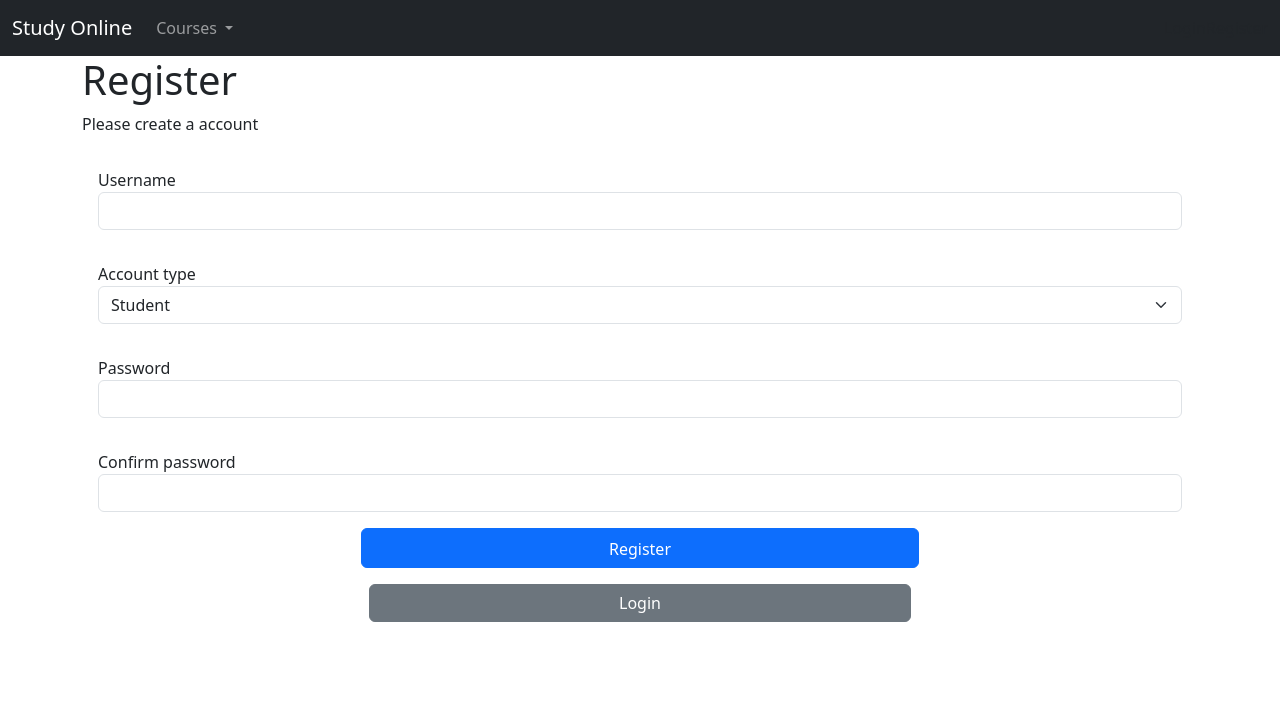
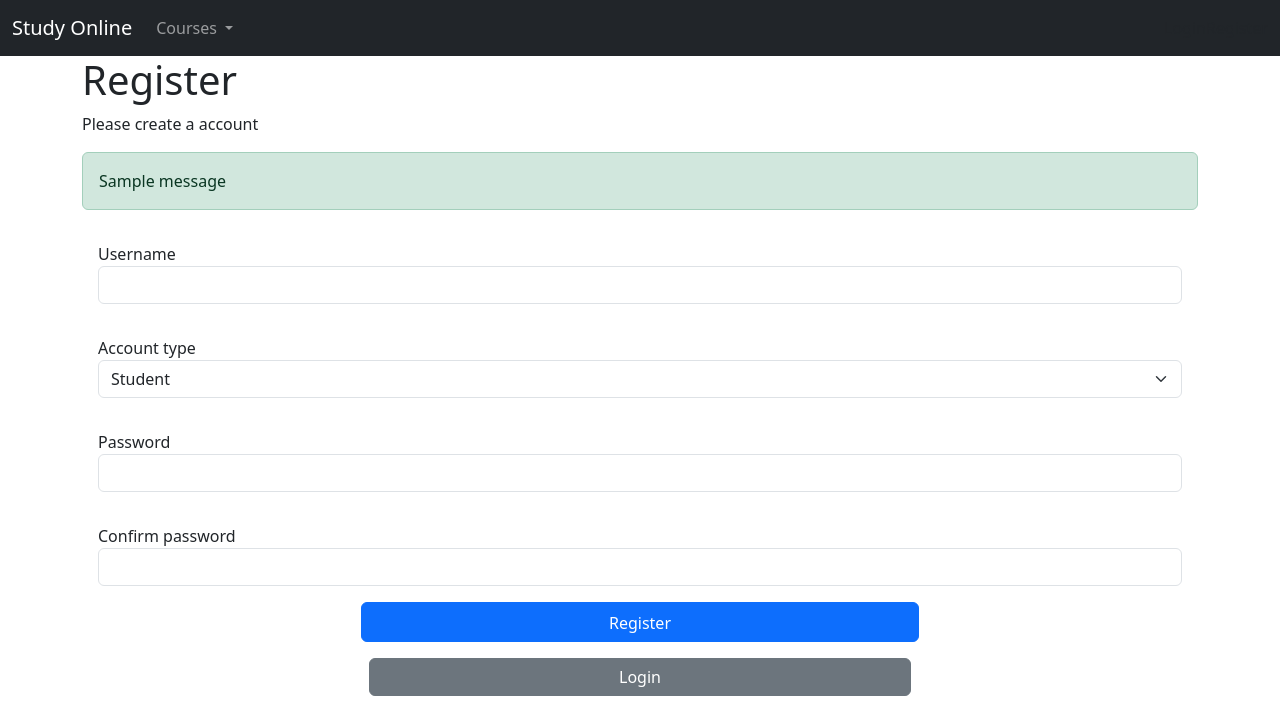
Before and after one commit to mathisdlg/StudyOnline, a Django app: page /register/ in a window 1280 px wide. Shown: the top 703 px of the page. Run offline with Django 4.2, Linux system fonts and the light colour scheme; tables that the repository leaves empty hold one stand-in row (values such as "Sample post"); one stand-in notice (Sample message) is shown; some libraries are stand-ins or nearby versions.

Commit message:
give info by django messages (like flash in symfony)

```diff
--- a/playground/templates/components/base.html
+++ b/playground/templates/components/base.html
@@ -4,6 +4,7 @@
     <head>
         <meta charset="UTF-8">
         <title>Study online</title>
+
         {% load bootstrap5 %}
         {% bootstrap_css %}
 
--- a/playground/templates/components/navbar.html
+++ b/playground/templates/components/navbar.html
@@ -15,8 +15,8 @@
                     </ul>
                 </li>
             </ul>
-            {% if user.is_authenticated %}
-                <a class="nav-link" aria-current="page" href="{% url 'profil' %}">Profil</a>
+            {% if request.COOKIES.user_token %}
+                <a class="nav-link" aria-current="page" href="{% url 'profile' %}">Profile</a>
                 <a class="nav-link" aria-current="page" href="{% url 'logout' %}">Logout</a>
             {% else %}
                 <a class="nav-link" aria-current="page" href="{% url 'login' %}">Login</a>
--- a/playground/templates/profile.html
+++ b/playground/templates/profile.html
@@ -1,4 +1,4 @@
-{% expends 'components/base.html' %}
+{% extends 'components/base.html' %}
 
 {% block content %}
     <div class="container">
@@ -6,7 +6,6 @@
         <p>Here is your profil:</p>
         <ul>
             <li>{{ user.username }}</li>
-            <li>{{ user.email }}</li>
         </ul>
     </div>
 {% endblock %}
--- a/playground/templates/register.html
+++ b/playground/templates/register.html
@@ -5,10 +5,22 @@
         <h1>Register</h1>
         <p>Please create a account</p>
 
-        {% if error %}
-            <div class="alert alert-danger" role="alert">
-                {{ error }}
-            </div>
+        {% if messages %}
+            {% for message in messages %}
+                {% if message.tags == 'error' %}
+                    <div class="alert alert-danger" role="alert">
+                        {{ message }}
+                    </div>
+                {% elif message.tags == 'success' %}
+                    <div class="alert alert-success" role="alert">
+                        {{ message }}
+                    </div>
+                {% else %}
+                    <div class="alert alert-info" role="alert">
+                        {{ message }}
+                    </div>
+                {% endif %}
+            {% endfor %}
         {% endif %}
 
         <form method="post" action="{% url 'register' %}">
```
Also changed, not shown: playground/templates/home.html (+16 -10 lines), playground/templates/login.html (+16 -10 lines).
